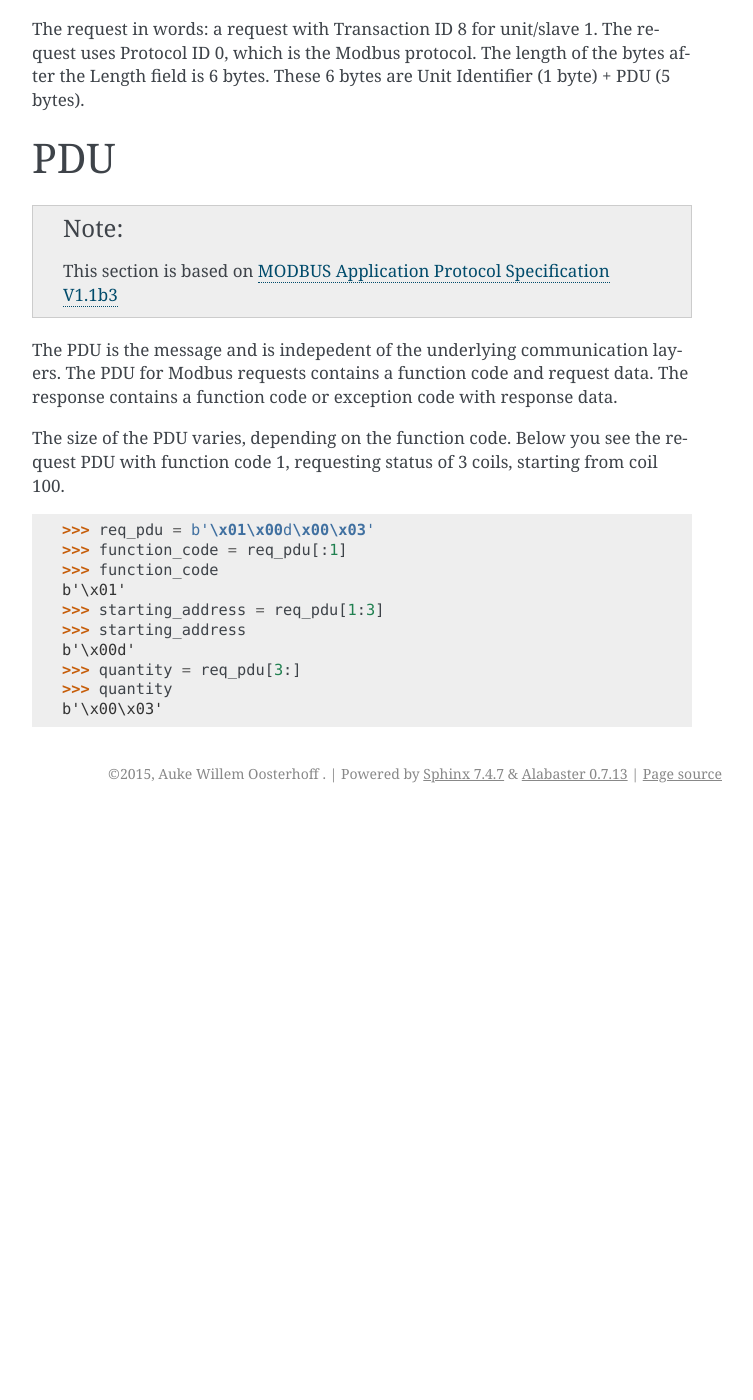
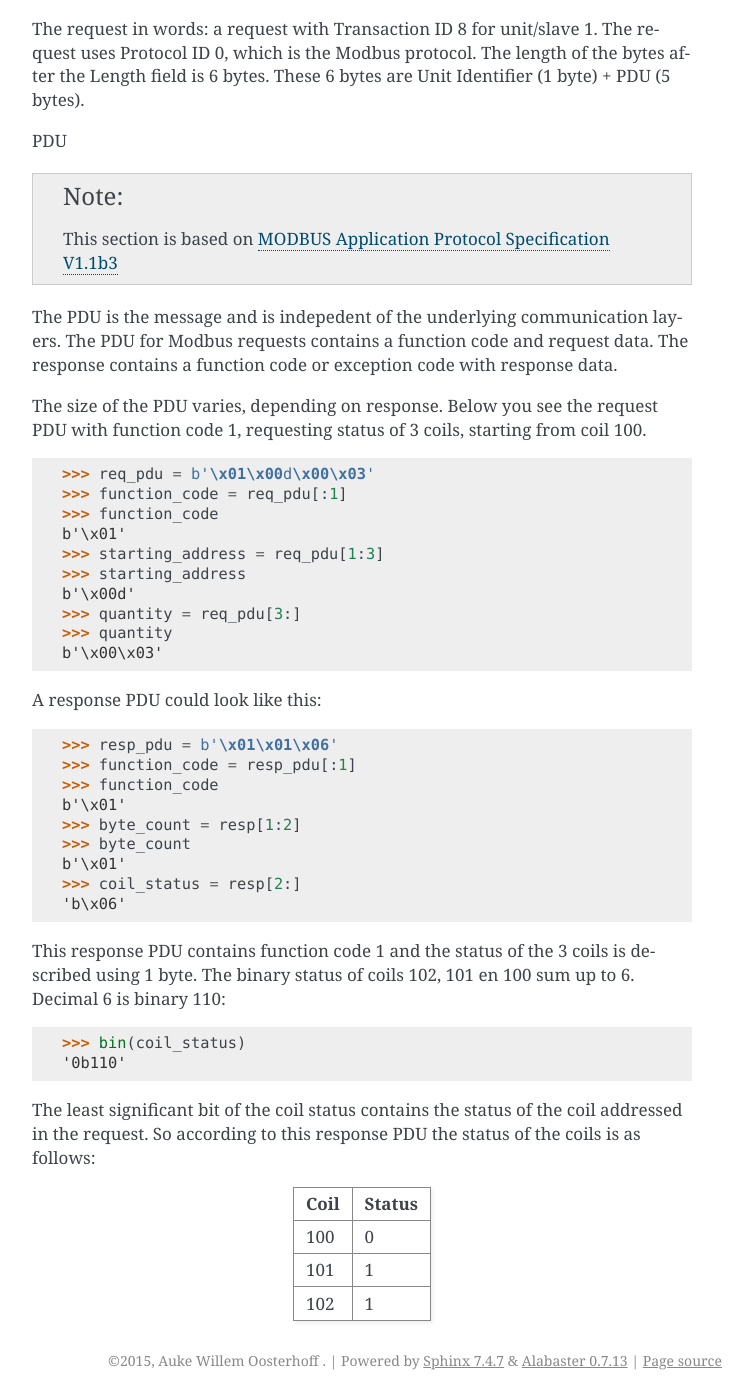
Before and after one commit to AdvancedClimateSystems/uModbus, a Sphinx documentation site: the page built from docs/source/decompose_requests.rst, in a window 1280 px wide and 1400 px high, scrolled down 1667 px. Shown: the whole window, without its empty margins (388-1141 px from the left). Built offline with Sphinx 7.4.7, drawn with Linux system fonts in a browser that asks for light colours; before the commit the page ends 2480 px from its top, so only the background shows below that.

Commit message:
Add docs about response PDU.

```diff
--- a/docs/source/decompose_requests.rst
+++ b/docs/source/decompose_requests.rst
@@ -75,7 +75,6 @@ bytes after the Length field is 6 bytes. These 6 bytes are Unit Identifier (1
 byte) + PDU (5 bytes).
 
 PDU
----
 
 .. note:: This section is based on `MODBUS Application Protocol Specification
     V1.1b3`_
@@ -84,9 +83,8 @@ The PDU is the message and is indepedent of the underlying communication
 layers. The PDU for Modbus requests contains a function code and request data.
 The response contains a function code or exception code with response data.
 
-The size of the PDU varies, depending on the function code. Below you see the
-request PDU with function code 1, requesting status of 3 coils, starting from
-coil 100.
+The size of the PDU varies, depending on response. Below you see the request
+PDU with function code 1, requesting status of 3 coils, starting from coil 100.
 
     >>> req_pdu = b'\x01\x00d\x00\x03'
     >>> function_code = req_pdu[:1]
@@ -99,5 +97,39 @@ coil 100.
     >>> quantity
     b'\x00\x03'
 
+A response PDU could look like this::
+
+    >>> resp_pdu = b'\x01\x01\x06'
+    >>> function_code = resp_pdu[:1]
+    >>> function_code
+    b'\x01'
+    >>> byte_count = resp[1:2]
+    >>> byte_count
+    b'\x01'
+    >>> coil_status = resp[2:]
+    'b\x06'
+
+This response PDU contains function code 1 and the status of the 3 coils is
+described using 1 byte. The binary status of coils 102, 101 en 100 sum up to 6.
+Decimal 6 is binary 110::
+
+    >>> bin(coil_status)
+    '0b110'
+
+The least significant bit of the coil status contains the status of the coil
+addressed in the request. So according to this response PDU the status of the
+coils is as follows:
+
++----------+------------+
+| **Coil** | **Status** |
++----------+------------+
+| 100      | 0          |
++----------+------------+
+| 101      | 1          |
++----------+------------+
+| 102      | 1          |
++----------+------------+
+
+
 .. _MODBUS Messaging on TCP/IP Implementation Guide V1.0b: http://modbus.org/docs/Modbus_Messaging_Implementation_Guide_V1_0b.pdf
 .. _MODBUS Application Protocol Specification V1.1b3: http://modbus.org/docs/Modbus_Application_Protocol_V1_1b3.pdf
```
